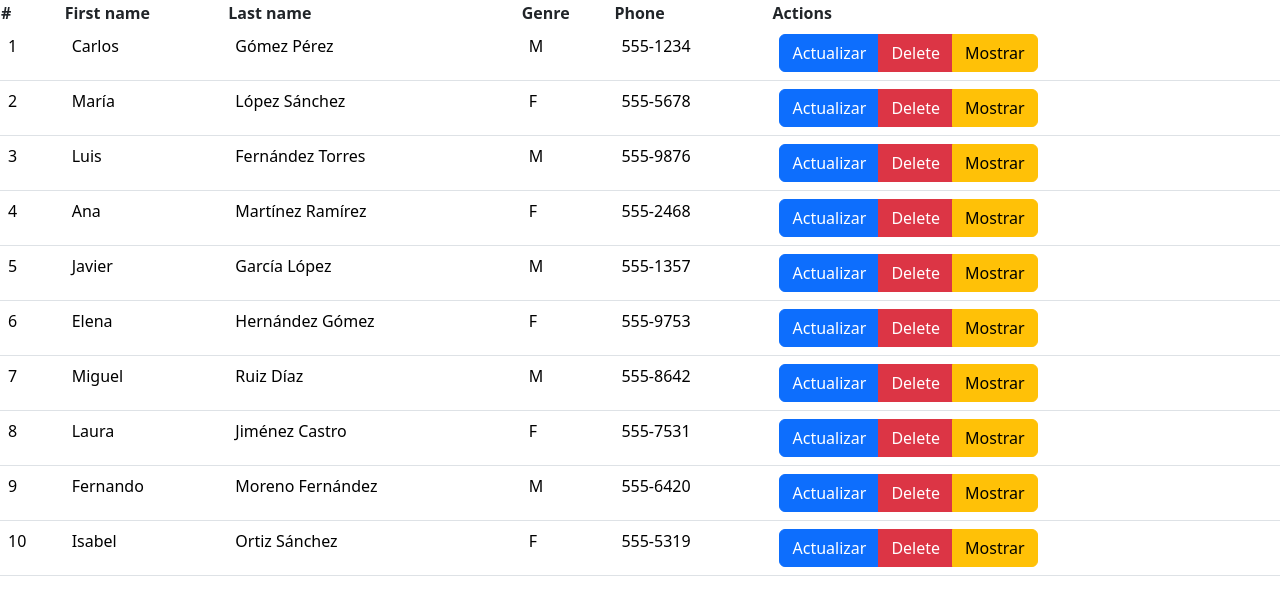
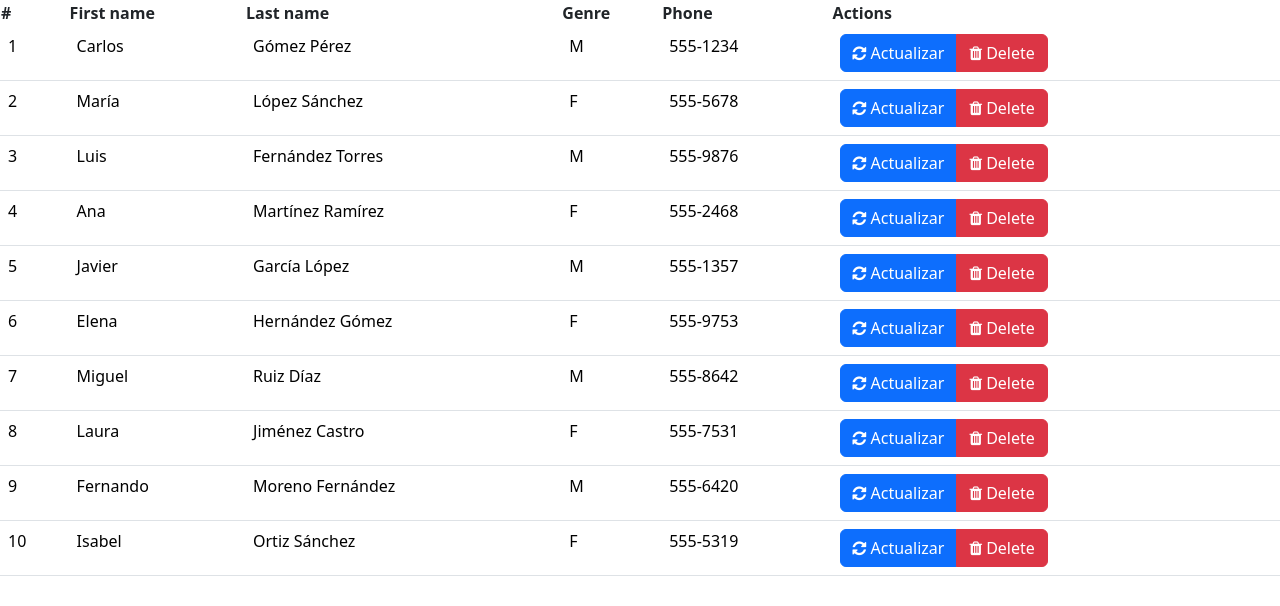
Before and after one commit to ijeyson01/vmtdev-ng, an Angular app: page / in a window 1280 px wide. Shown: the top 606 px of the page. Built offline with nearby package versions, Linux system fonts and the light colour scheme.

Commit message:
Actualizacion de botones de tabla

```diff
--- a/angular.json
+++ b/angular.json
@@ -38,7 +38,8 @@
             ],
             "styles": [
               "src/styles.css",
-              "node_modules/bootstrap/dist/css/bootstrap.min.css"
+              "node_modules/bootstrap/dist/css/bootstrap.min.css",
+              "node_modules/font-awesome/css/font-awesome.min.css"
             ],
             "scripts": [
               "node_modules/bootstrap/dist/js/bootstrap.bundle.min.js"
--- a/src/app/modules/crud/person/person.component.html
+++ b/src/app/modules/crud/person/person.component.html
@@ -38,7 +38,8 @@
                     {{ person.phone }}
                 </td>
                 <td>
-                    <app-table-button [showOption]="true" [labelUpdate]="'Actualizar'" [styleButtonOption]="'warning'" [labelAditional]="'Mostrar'"></app-table-button>
+                    <app-table-button [buttonProperties]="buttonProperties">
+                    </app-table-button>
                 </td>
             </tr>
         </tbody>
--- a/src/app/modules/crud/person/person.component.ts
+++ b/src/app/modules/crud/person/person.component.ts
@@ -1,5 +1,6 @@
 import { Component } from '@angular/core';
 import { personDS } from '../../../datasource/person.datasource';
+import { ButtonTableI } from '../../../interfaces/buttontable.interface';
 
 @Component({
   selector: 'app-person',
@@ -9,4 +10,19 @@ import { personDS } from '../../../datasource/person.datasource';
 export class PersonComponent {
 
   dataPerson: any[] = personDS;
+
+  buttonProperties: ButtonTableI = {
+      labelUpdate: 'Actualizar',
+      labelDelete: 'Delete',
+      labelAditional: 'Option',
+      styleButtonUpdate: 'primary',
+      styleButtonDelete: 'danger',
+      styleButtonAditional: 'success',
+      showUpdate: true,
+      showDelete: true,
+      showOption: false,
+      iconButtonUpdate: 'refresh',
+      iconButtonDelete: 'trash',
+      iconButtonAditional: 'plus'
+    }
 }
--- a/src/app/modules/shared/table-button/table-button.component.html
+++ b/src/app/modules/shared/table-button/table-button.component.html
@@ -1,6 +1,6 @@
 <div class="btn-group" role="group">
-    <input class="btn btn-{{styleButtonUpdate}}" *ngIf="showUpdate" type="button" [value]="labelUpdate" (click)="clicEventUpdate()">
-    <input class="btn btn-{{styleButtonDelete}}" *ngIf="showDelete" type="button" [value]="labelDelete" (click)="clicEventDelete()">
-    <input class="btn btn-{{styleButtonOption}}" *ngIf="showOption" type="button" [value]="labelAditional" (click)="clicEventOption()">
+    <button class="btn btn-{{buttonProperties.styleButtonUpdate}}" *ngIf="buttonProperties.showUpdate" type="button" (click)="clicEventUpdate()"><i class="fa fa-{{ buttonProperties.iconButtonUpdate }}"></i> {{ buttonProperties.labelUpdate }} </button>
+    <button class="btn btn-{{buttonProperties.styleButtonDelete}}" *ngIf="buttonProperties.showDelete" type="button" (click)="clicEventDelete()"> <i class="fa fa-{{ buttonProperties.iconButtonDelete }}"></i> {{ buttonProperties.labelDelete }}</button>
+    <button class="btn btn-{{buttonProperties.styleButtonAditional}}" *ngIf="buttonProperties.showOption" type="button" (click)="clicEventOption()"><i class="fa fa-{{ buttonProperties.iconButtonAditional }}"></i> {{ buttonProperties.labelAditional }} </button>
 
 </div>
--- a/src/app/modules/shared/table-button/table-button.component.ts
+++ b/src/app/modules/shared/table-button/table-button.component.ts
@@ -1,5 +1,6 @@
 import { Component, EventEmitter, Input, Output } from '@angular/core';
 import { OutletContext } from '@angular/router';
+import { ButtonTableI } from '../../../interfaces/buttontable.interface';
 
 @Component({
   selector: 'app-table-button',
@@ -9,6 +10,22 @@ import { OutletContext } from '@angular/router';
 export class TableButtonComponent {
 
   @Input()
+  buttonProperties: ButtonTableI = {
+    labelUpdate: 'Update',
+    labelDelete: 'Delete',
+    labelAditional: 'Option',
+    styleButtonUpdate: 'primary',
+    styleButtonDelete: 'danger',
+    styleButtonAditional: 'success',
+    showUpdate: true,
+    showDelete: true,
+    showOption: false,
+    iconButtonUpdate: 'refresh',
+    iconButtonDelete: 'trash',
+    iconButtonAditional: 'plus'
+  }
+
+  /*@Input()
   labelUpdate: string = 'Update';
 
   @Input()
@@ -35,6 +52,15 @@ export class TableButtonComponent {
   @Input()
   styleButtonOption: string = 'success'
 
+  @Input()
+  iconButtonUpdate: string = 'refresh';
+
+  @Input()
+  iconButtonDelete: string = 'trash';
+
+  @Input()
+  iconButtonAditional: string = 'plus';*/
+
   @Output() eventUpdate = new EventEmitter();
 
   @Output() eventDelete = new EventEmitter();
```
Also changed, not shown: src/app/interfaces/buttontable.interface.ts (added, +14 -0 lines).
